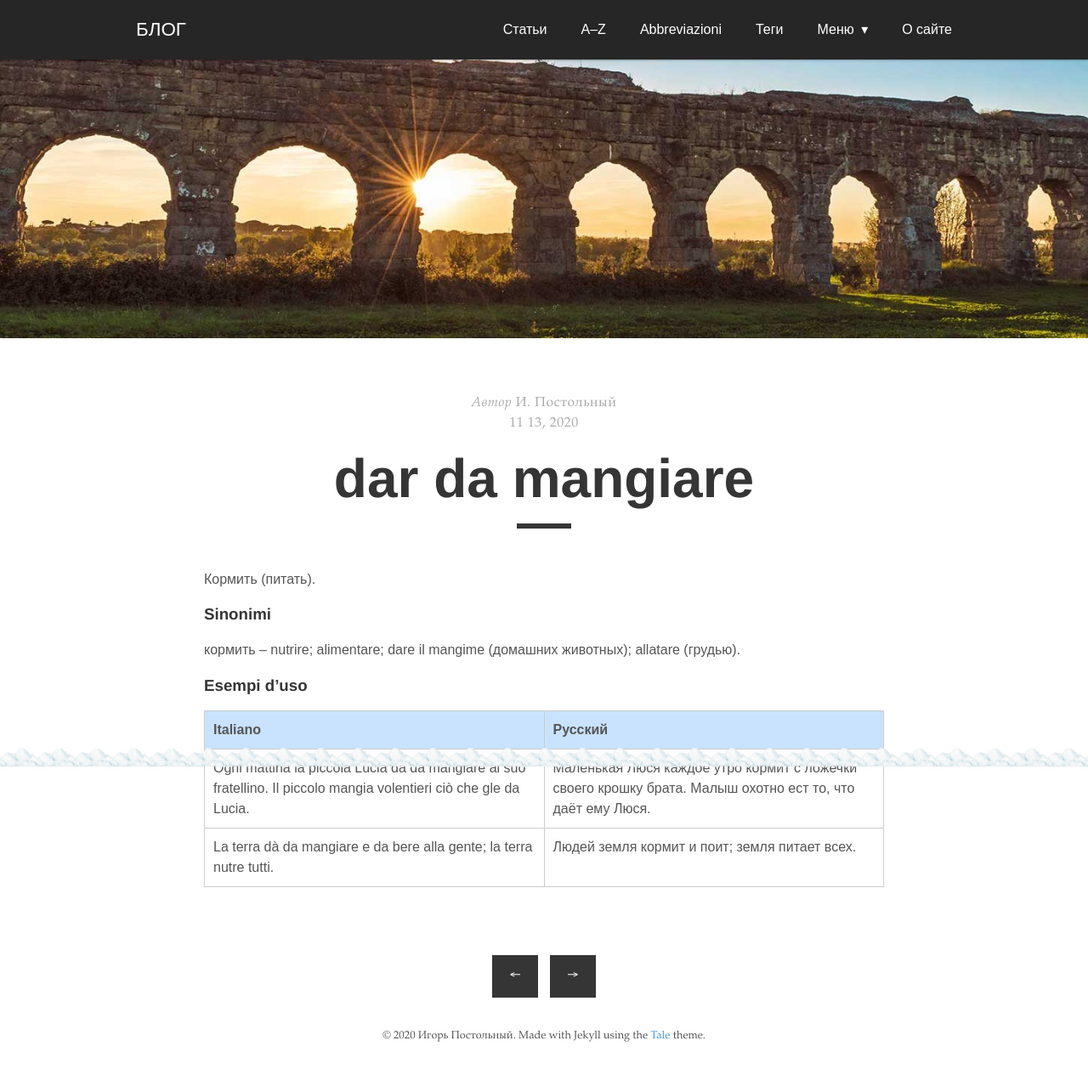
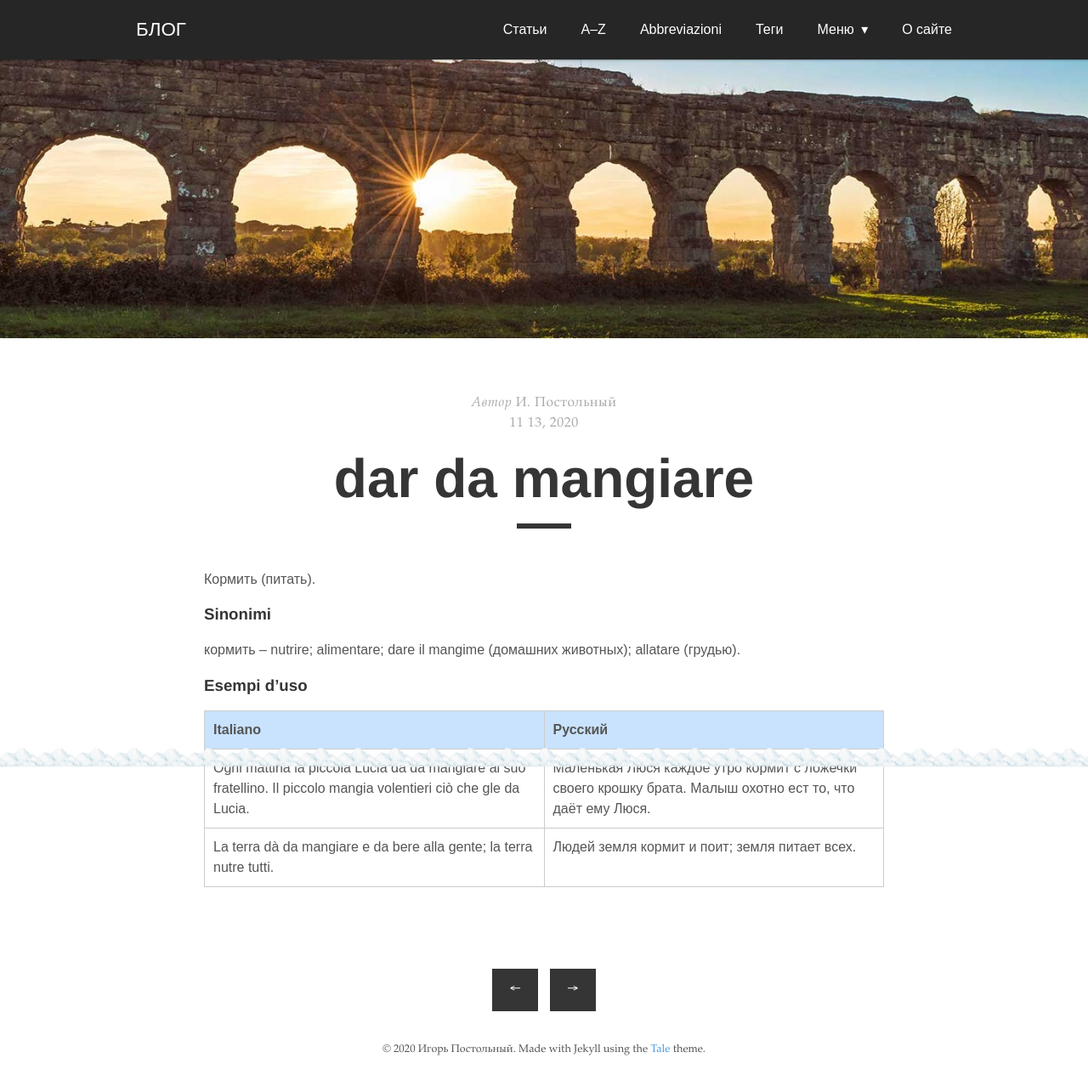
Before and after one commit to postolny/postolny.github.io, a Jekyll site: the page built from _posts/2020-11-13-dar-da-mangiare.md, in a window 1280 px wide. Shown: the whole page at 85% size. Built offline with Jekyll 4.4.1, drawn with Linux system fonts in a browser that asks for light colours; nearby versions of some CDN libraries.

Commit message:
Update _base.scss

```diff
--- a/_sass/tale/_base.scss
+++ b/_sass/tale/_base.scss
@@ -65,6 +65,7 @@ table {
   border-collapse: collapse;
   width: 100%;
   table-layout: fixed;
+  margin: 0 0 1rem;
   td {
     padding: 10px;
     border: 1px solid #ccc;
```
